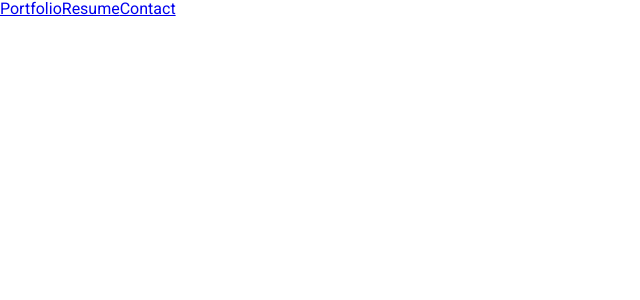
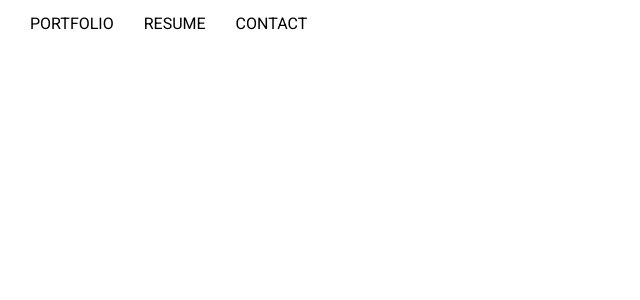
Before and after one commit to nlebedevinc/awesome-vue-profile, a Nuxt app: page /resume in a window 1280 px wide. Shown: the top 300 px of the page, without its empty margins (0-640 px from the left). Built offline with nearby package versions, Linux system fonts and the light colour scheme.

Commit message:
updated component layout

```diff
--- /dev/null
+++ b/components/Header.vue
@@ -0,0 +1,24 @@
+<template>
+  <div class="header__component ">
+    <logo />
+    <navigation />
+  </div>
+</template>
+
+<script>
+  import Logo from './Logo'
+  import Navigation from './Navigation'
+  export default {
+    name: 'vue-header-logo',
+    components: {
+      Logo,
+      Navigation
+    }
+  }
+</script>
+
+<style lang="scss">
+.header__component {
+  padding: 15px;
+}
+</style>
--- /dev/null
+++ b/components/Logo.vue
@@ -0,0 +1,18 @@
+<template>
+  <div class="logo__component">
+    <h1>Nikolay Lebedev</h1>
+    <div>Software Developer</div>
+  </div>
+</template>
+
+<script>
+  export default {
+    name: 'vue-logo'
+  }
+</script>
+
+<style lang="scss">
+.info__component {
+  padding: 15px;
+}
+</style>
--- a/components/MainInformation.vue
+++ b/components/MainInformation.vue
@@ -27,7 +27,7 @@
         </div>
       </div>
       <div class="main-navigation">
-        <navigation />
+        <navigation white-label="true" class="main-information-navigation"/>
       </div>
   </div>
 </template>
--- a/components/Navigation.vue
+++ b/components/Navigation.vue
@@ -1,21 +1,43 @@
 <template>
-  <div class="main-navigation-card">
-    <nuxt-link to='/portfolio'>
-      <span>Portfolio</span>
+  <div class="navigation__component ">
+    <nuxt-link class="navigation-link" to='/portfolio'>
+      <span v-bind:class="{ 'white-text': whiteLabel, 'basic-text': !whiteLabel}">Portfolio</span>
     </nuxt-link>
 
-    <nuxt-link to='/resume'>
-      <span>Resume</span>
+    <nuxt-link class="navigation-link" to='/resume'>
+      <span v-bind:class="{ 'white-text': whiteLabel, 'basic-text': !whiteLabel}">Resume</span>
     </nuxt-link>
 
-    <nuxt-link to='/contact'>
-      <span>Contact</span>
+    <nuxt-link class="navigation-link" to='/contact'>
+      <span v-bind:class="{ 'white-text': whiteLabel, 'basic-text': !whiteLabel}">Contact</span>
     </nuxt-link>
   </div>
 </template>
 
 <script>
   export default {
-    name: 'vue-navigation'
+    name: 'vue-navigation',
+    props: ['whiteLabel']
   }
 </script>
+
+<style lang="scss">
+.navigation__component {
+  padding: 15px;
+
+  .navigation-link {
+    padding-right: 15px;
+    padding-left: 15px;
+    text-decoration: none;
+    text-transform: uppercase;
+
+    .white-text {
+      color: #fff;
+    }
+
+    .basic-text {
+      color: #000;
+    }
+  }
+}
+</style>
--- a/pages/portfolio/index.vue
+++ b/pages/portfolio/index.vue
@@ -1,15 +1,15 @@
 <template>
   <section class="container">
-    <navigation />
+    <header-logo />
   </section>
 </template>
 
 <script>
-import Navigation from '~/components/Navigation'
+import HeaderLogo from '~/components/Header'
 
 export default {
   components: {
-    Navigation
+    HeaderLogo
   }
 }
 </script>
```
